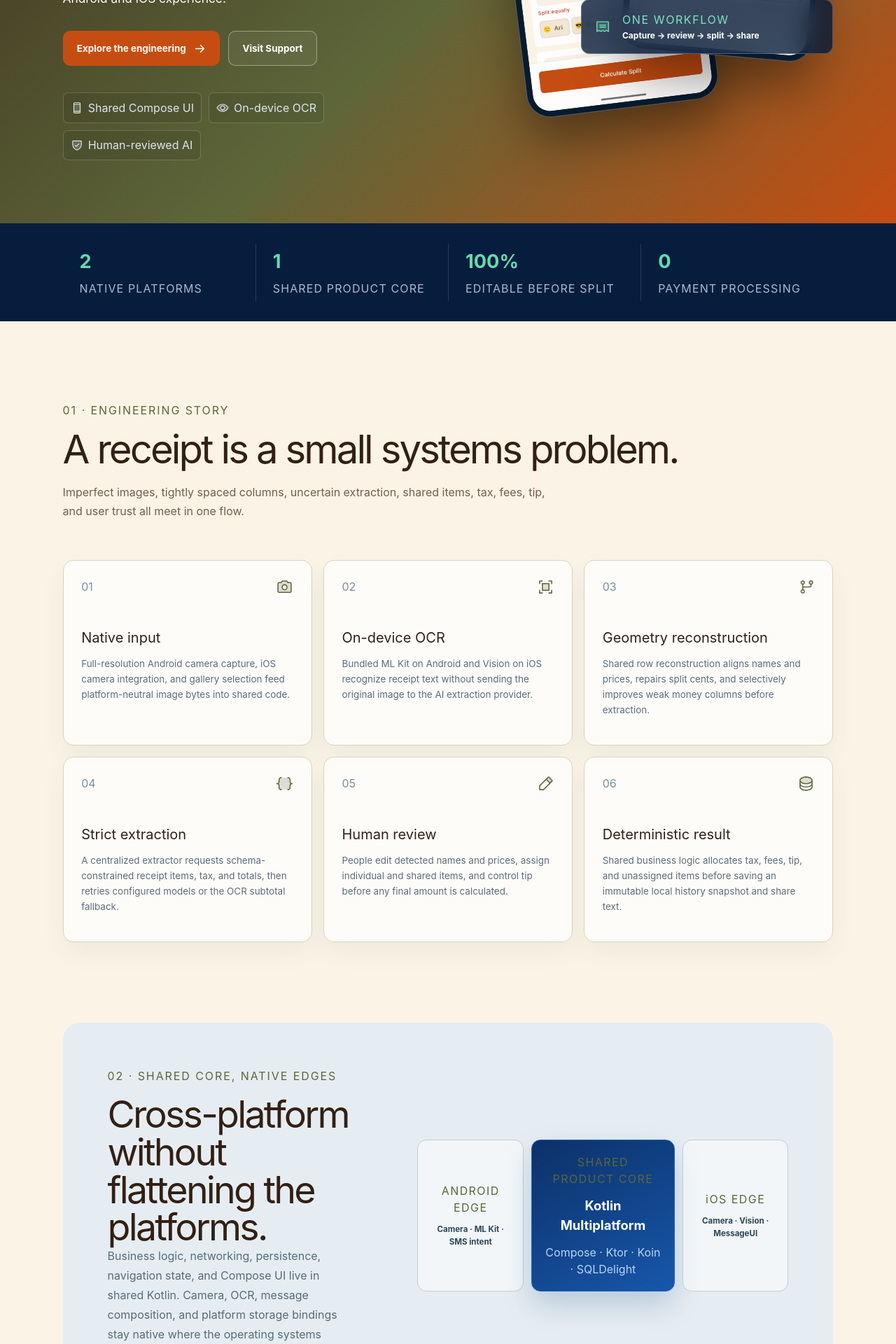
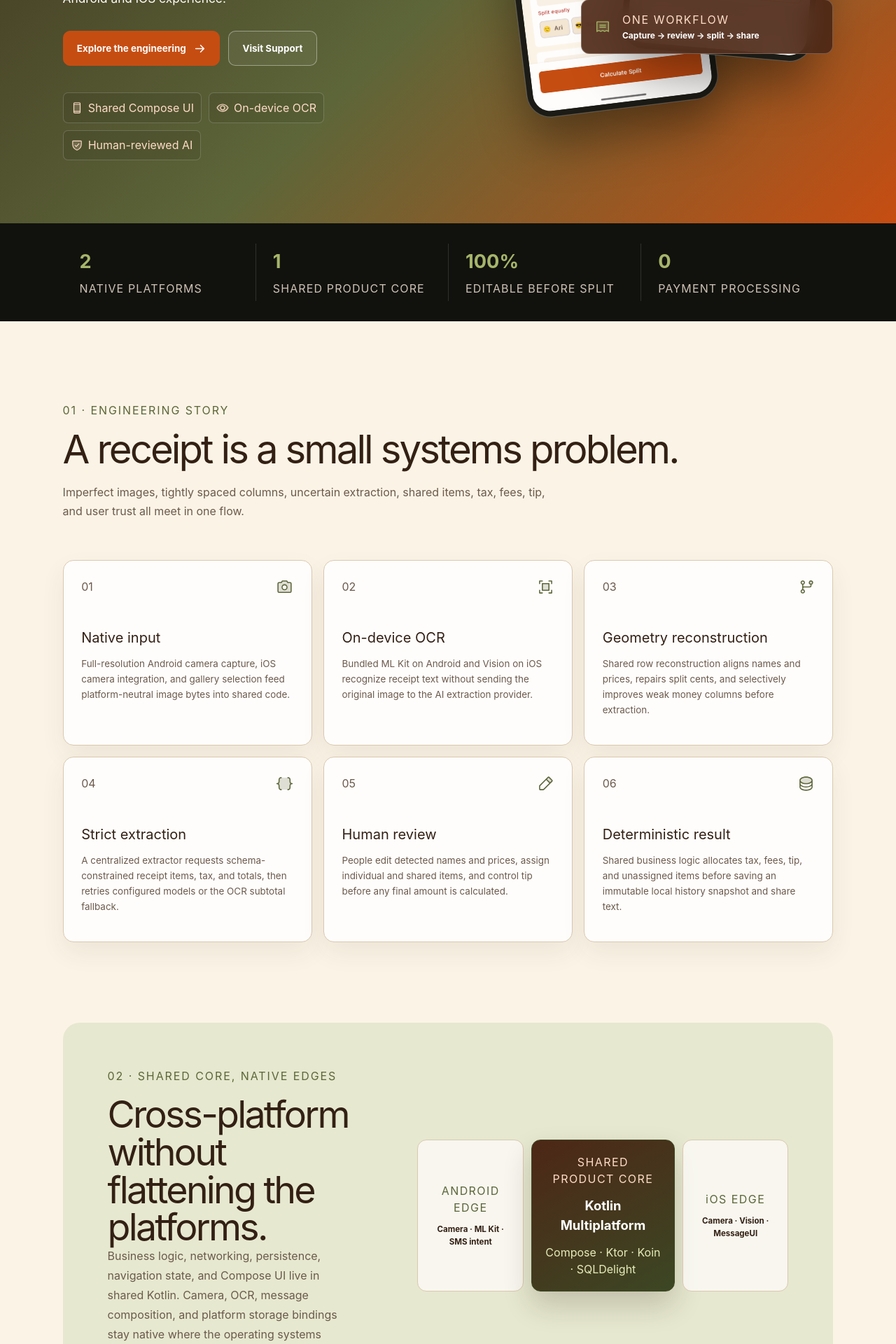
Before and after one commit to anasahmed10/anasahmed10.github.io, a Next.js app: page /products/splitdish in a window 1280 px wide. Shown: the part 820-2740 px from the top of the page at 70% size. Built offline with nearby package versions, Linux system fonts and the light colour scheme.

Commit message:
Align SplitDish page with app palette

```diff
--- a/app/public-site.css
+++ b/app/public-site.css
@@ -765,10 +765,23 @@
   --splitdish-paper: #fbf4e6;
   --splitdish-cream: #f3e6d2;
   --splitdish-ink: #332014;
+  --splitdish-muted: #6b5a4c;
   --splitdish-orange: #c64d12;
   --splitdish-olive: #5d6639;
   --splitdish-cranberry: #b93a2e;
   --splitdish-white: #fffdfc;
+  --splitdish-accent-surface: #e6e8cf;
+  --splitdish-progress-surface: #f6d9c3;
+  --splitdish-error-surface: #f6d4ce;
+  --splitdish-border: #d9c8af;
+  --splitdish-dark: #11120e;
+  --splitdish-dark-surface: #1c1b15;
+  --splitdish-dark-variant: #343527;
+  --splitdish-dark-olive: #3c4724;
+  --splitdish-dark-orange: #4d2716;
+  --splitdish-dark-orange-text: #ffdcc8;
+  --splitdish-dark-olive-text: #e6ecb9;
+  --splitdish-dark-muted: #cfc2b5;
   background: var(--splitdish-paper);
   color: var(--splitdish-ink);
 }
@@ -875,8 +888,8 @@
 }
 
 .splitdish-primary:hover {
-  border-color: #e9824d;
-  background: #e9824d;
+  border-color: #e9783a;
+  background: #e9783a;
 }
 
 .splitdish-secondary:hover {
@@ -899,7 +912,7 @@
   border: 1px solid rgba(255, 255, 255, .18);
   border-radius: 7px;
   background: rgba(0, 0, 0, .08);
-  color: #dce6f3;
+  color: var(--splitdish-dark-orange-text);
   font: .55rem var(--mono);
 }
 
@@ -916,7 +929,7 @@
   padding: .5rem;
   border: 1px solid rgba(255, 255, 255, .28);
   border-radius: 34px;
-  background: #081b2e;
+  background: var(--splitdish-dark-surface);
   box-shadow: 0 35px 70px rgba(0, 0, 0, .4);
 }
 
@@ -960,17 +973,17 @@
   align-items: center;
   border: 1px solid rgba(255, 255, 255, .24);
   border-radius: 12px;
-  background: rgba(5, 25, 55, .78);
+  background: rgba(77, 39, 22, .9);
   backdrop-filter: blur(18px);
 }
 
 .stage-note svg {
   grid-row: span 2;
-  color: #6ee0b8;
+  color: #a6b56a;
 }
 
 .stage-note span {
-  color: #7de4c0;
+  color: var(--splitdish-dark-orange-text);
   font: .52rem var(--mono);
   letter-spacing: .1em;
 }
@@ -983,7 +996,7 @@
   padding: 1.8rem clamp(1.3rem, 7vw, 8rem);
   display: grid;
   grid-template-columns: repeat(4, minmax(0, 1fr));
-  background: #071d3e;
+  background: var(--splitdish-dark);
   color: white;
 }
 
@@ -999,12 +1012,12 @@
 }
 
 .splitdish-proof-strip strong {
-  color: #64dbae;
+  color: #a6b56a;
   font-size: 1.7rem;
 }
 
 .splitdish-proof-strip span {
-  color: #aabbd0;
+  color: var(--splitdish-dark-muted);
   font: .58rem var(--mono);
   text-transform: uppercase;
   letter-spacing: .07em;
@@ -1039,7 +1052,7 @@
   display: block;
   max-width: 720px;
   margin-top: 1.2rem;
-  color: #725f50;
+  color: var(--splitdish-muted);
   line-height: 1.7;
 }
 
@@ -1053,10 +1066,10 @@
 .architecture-grid article {
   min-height: 265px;
   padding: 1.6rem;
-  border: 1px solid #dfd0ba;
+  border: 1px solid var(--splitdish-border);
   border-radius: 15px;
-  background: rgba(255, 255, 255, .75);
-  box-shadow: 0 15px 35px rgba(23, 57, 78, .055);
+  background: var(--splitdish-white);
+  box-shadow: 0 15px 35px rgba(51, 32, 20, .07);
 }
 
 .architecture-grid article > div {
@@ -1066,7 +1079,7 @@
 }
 
 .architecture-grid article > div span {
-  color: #77909f;
+  color: var(--splitdish-muted);
   font: .63rem var(--mono);
 }
 
@@ -1077,7 +1090,7 @@
 
 .architecture-grid p {
   margin: 0;
-  color: #596d7c;
+  color: var(--splitdish-muted);
   font-size: .84rem;
   line-height: 1.65;
 }
@@ -1090,7 +1103,7 @@
   gap: clamp(3rem, 7vw, 8rem);
   align-items: center;
   border-radius: 24px;
-  background: #e6edf2;
+  background: var(--splitdish-accent-surface);
 }
 
 .splitdish-stack h2 {
@@ -1098,7 +1111,7 @@
 }
 
 .splitdish-stack > div:first-child > p:last-child {
-  color: #566b79;
+  color: var(--splitdish-muted);
   line-height: 1.75;
 }
 
@@ -1121,27 +1134,32 @@
 }
 
 .stack-native {
-  border: 1px solid #bfcdd5;
-  background: rgba(255, 255, 255, .5);
+  border: 1px solid var(--splitdish-border);
+  background: rgba(255, 253, 252, .72);
 }
 
 .stack-core {
-  border: 1px solid #1d66bd;
-  background: linear-gradient(150deg, #0c3169, #1757aa);
+  border: 1px solid var(--splitdish-dark-olive);
+  background: linear-gradient(150deg, var(--splitdish-dark-orange), var(--splitdish-dark-olive));
   color: white;
-  box-shadow: 0 20px 40px rgba(17, 69, 132, .2);
-}
-
-.stack-native span,
-.stack-core small {
+  box-shadow: 0 20px 40px rgba(51, 32, 20, .2);
+}
+
+.stack-native span {
   color: var(--splitdish-olive);
   font: .53rem var(--mono);
   letter-spacing: .09em;
 }
 
+.stack-core small {
+  color: var(--splitdish-dark-orange-text);
+  font: .53rem var(--mono);
+  letter-spacing: .09em;
+}
+
 .stack-native strong {
   margin-top: .7rem;
-  color: #2d4658;
+  color: var(--splitdish-ink);
   font-size: .72rem;
   line-height: 1.55;
 }
@@ -1152,7 +1170,7 @@
 }
 
 .stack-core span {
-  color: #b9d4f3;
+  color: var(--splitdish-dark-olive-text);
   font: .55rem var(--mono);
   line-height: 1.5;
 }
@@ -1168,7 +1186,7 @@
   gap: 1rem;
   overflow-x: auto;
   padding: 0 .2rem 1.5rem;
-  scrollbar-color: #6d8492 transparent;
+  scrollbar-color: var(--splitdish-border) transparent;
 }
 
 .journey-track article {
@@ -1177,10 +1195,10 @@
 
 .journey-phone {
   padding: .48rem;
-  border: 1px solid #c5d1d8;
+  border: 1px solid #77745e;
   border-radius: 28px;
-  background: #10283a;
-  box-shadow: 0 18px 38px rgba(19, 52, 73, .14);
+  background: var(--splitdish-dark-surface);
+  box-shadow: 0 18px 38px rgba(51, 32, 20, .16);
 }
 
 .journey-phone img {
@@ -1203,7 +1221,7 @@
 
 .journey-track p {
   margin: .3rem 0 0;
-  color: #725f50;
+  color: var(--splitdish-muted);
   font-size: .74rem;
   line-height: 1.5;
 }
@@ -1214,7 +1232,7 @@
   grid-template-columns: minmax(0, .8fr) minmax(420px, 1fr);
   align-items: center;
   gap: clamp(3rem, 7vw, 8rem);
-  background: var(--splitdish-olive);
+  background: var(--splitdish-dark-olive);
   color: white;
 }
 
@@ -1223,8 +1241,12 @@
   font-size: clamp(2.7rem, 4.7vw, 5rem);
 }
 
+.splitdish-control .control-copy > p:first-child {
+  color: #a6b56a;
+}
+
 .control-copy > p:nth-of-type(2) {
-  color: #f3e6d2;
+  color: var(--splitdish-dark-olive-text);
   line-height: 1.75;
 }
 
@@ -1240,14 +1262,14 @@
   display: flex;
   align-items: flex-start;
   gap: .65rem;
-  color: #d5e0ed;
+  color: var(--splitdish-dark-muted);
   font-size: .82rem;
   line-height: 1.5;
 }
 
 .control-copy li svg {
   flex: 0 0 auto;
-  color: #47cf9e;
+  color: #e9783a;
 }
 
 .control-copy > a {
@@ -1256,7 +1278,7 @@
   align-items: center;
   gap: .5rem;
   padding-bottom: .5rem;
-  border-bottom: 1px solid #56d5a8;
+  border-bottom: 1px solid #e9783a;
   color: white;
   font-size: .76rem;
   text-decoration: none;
@@ -1267,17 +1289,17 @@
   min-height: 520px;
   border: 1px solid rgba(255, 255, 255, .14);
   border-radius: 50%;
-  background: radial-gradient(circle, rgba(41, 154, 151, .2), rgba(4, 24, 56, .25) 58%, transparent 59%);
+  background: radial-gradient(circle, rgba(77, 39, 22, .72), rgba(28, 27, 21, .32) 58%, transparent 59%);
 }
 
 .control-ring {
   position: absolute;
-  border: 1px dashed rgba(98, 218, 180, .26);
+  border: 1px dashed rgba(233, 120, 58, .5);
   border-radius: 50%;
 }
 
 .ring-one { inset: 15%; }
-.ring-two { inset: 29%; border-color: rgba(113, 169, 237, .25); }
+.ring-two { inset: 29%; border-color: rgba(166, 181, 106, .5); }
 
 .control-core,
 .control-node {
@@ -1285,14 +1307,14 @@
   display: grid;
   place-items: center;
   border: 1px solid rgba(255, 255, 255, .18);
-  background: rgba(9, 38, 80, .84);
+  background: rgba(28, 27, 21, .88);
   box-shadow: 0 14px 35px rgba(0, 0, 0, .24);
 }
 
 .control-core {
   inset: 34%;
   border-radius: 24px;
-  color: #66ddb4;
+  color: #e9783a;
   text-align: center;
 }
 
@@ -1308,11 +1330,11 @@
   width: 92px;
   height: 92px;
   border-radius: 18px;
-  color: #7ce4bf;
+  color: var(--splitdish-dark-orange-text);
 }
 
 .control-node span {
-  color: #d0deed;
+  color: var(--splitdish-dark-muted);
   font: .5rem var(--mono);
   letter-spacing: .08em;
 }
@@ -1346,7 +1368,7 @@
   display: block;
   max-width: 690px;
   margin-top: 1rem;
-  color: #725f50;
+  color: var(--splitdish-muted);
   line-height: 1.65;
 }
 
@@ -1356,7 +1378,7 @@
 }
 
 .splitdish-availability .splitdish-secondary {
-  border-color: #d8c7ae;
+  border-color: var(--splitdish-border);
   color: var(--splitdish-ink);
   background: transparent;
 }
```
